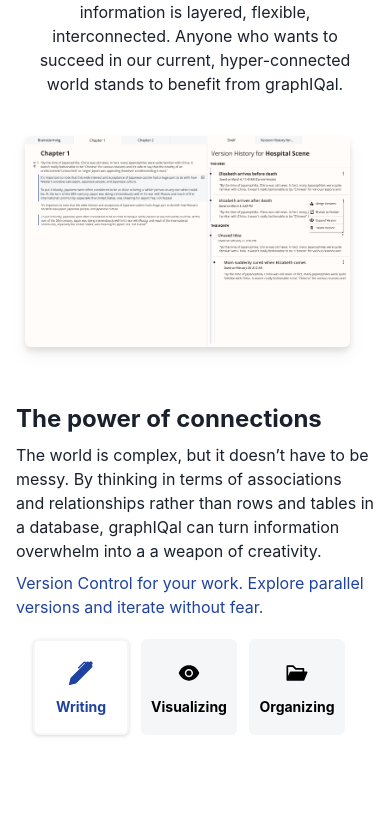
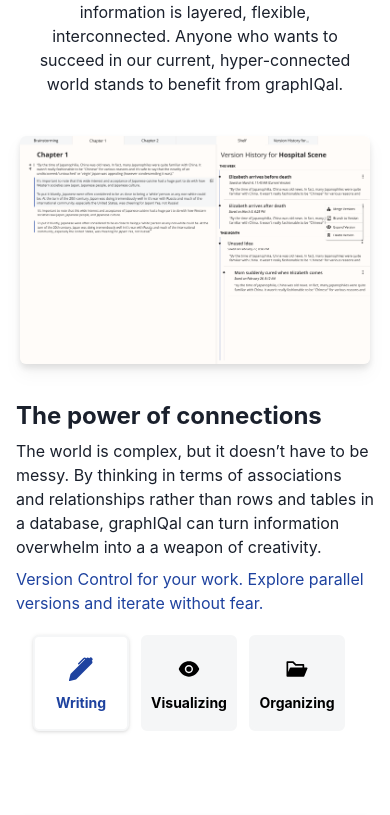
Before and after one commit to graphIQal/graphIQalLandingPage, a React (Create React App) app: page / in a window 390 px wide. Shown: the part 965-1780 px from the top of the page. Built offline with nearby package versions, Linux system fonts and the light colour scheme.

Commit message:
added some responsve design & no cut-off images

```diff
--- a/src/components/HeaderImage.tsx
+++ b/src/components/HeaderImage.tsx
@@ -7,12 +7,12 @@
 	const left = document.getElementById('left-side');
 
 	const handleMove = (e: any) => {
-		console.log(
-			`${Math.max(
-				((e.clientX / window.innerWidth - 1 / 6) * 3) / 2,
-				0
-			)} %`
-		);
+		// console.log(
+		// 	`${Math.max(
+		// 		((e.clientX / window.innerWidth - 1 / 6) * 3) / 2,
+		// 		0
+		// 	)} %`
+		// );
 
 		if (left)
 			left.style.width = `${
--- a/src/components/SidePanel.tsx
+++ b/src/components/SidePanel.tsx
@@ -27,7 +27,7 @@
 				<p className=''>{description}</p>
 			</div>
 			<div
-        className='h-auto md:h-16 text-blue-800'
+				className='h-auto md:h-16 text-blue-800 md:w-[80%]'
 				// style={{ color: colours[colours.length % (selected + 1)] }}
 			>
 				{tabs[selected].description}
--- a/src/components/UseCase.tsx
+++ b/src/components/UseCase.tsx
@@ -29,8 +29,8 @@
 	}, [selected]);
 
 	return (
-    <div className='flex flex-col-reverse lg:flex-row-reverse flex-nowrap overflow-x-hidden relative rounded-md mb-14 text-left w-full h-fit'>
-      <div className='basis-5/12 md:mr-[3%] my-5 lg:my-10 p-4 md:p-0 md:mx-10'>
+		<div className='flex flex-col-reverse lg:flex-row-reverse flex-nowrap overflow-x-hidden relative rounded-md mb-5 md:mb-14 text-left w-full h-fit'>
+			<div className='basis-5/12 md:mr-[3%] md:my-5 lg:my-10 p-4 md:p-0 md:mx-10'>
 				<SidePanel
 					description={description}
 					selected={selected}
@@ -40,10 +40,10 @@
 				/>
 			</div>
 			<div
-        className='overflow-x-hidden overflow-y-visible'
+				className=' overflow-y-visible basis-7/12 '
 				style={{ direction: 'rtl' }}
 			>
-        <div className='md:w-full w-5/6 flex justify-start align-center z-0 my-5 md:my-10 mx-10'>
+				<div className='flex justify-start align-center z-0 my-5 md:my-10 md:mx-10 mx-5'>
 					{tabs[selected].img}
 				</div>
 			</div>
--- a/src/pages/sections/ConnectionSection.tsx
+++ b/src/pages/sections/ConnectionSection.tsx
@@ -22,7 +22,7 @@
 
 const ConnectionSection: React.FC = () => {
 	const className =
-		'drop-shadow-lg md:drop-shadow-xl rounded-md md:rounded-lg border border-lining max-h-[65vh] w-auto h-auto';
+		'drop-shadow-lg md:drop-shadow-xl rounded-md md:rounded-lg border border-lining max-h-[65vh] lg:max-w-[100%] w-auto h-auto';
 	const iconClassName = 'h-full w-full';
 	const tabs = [
 		{
```
Lines whose indentation alone changed are shown as unchanged.
